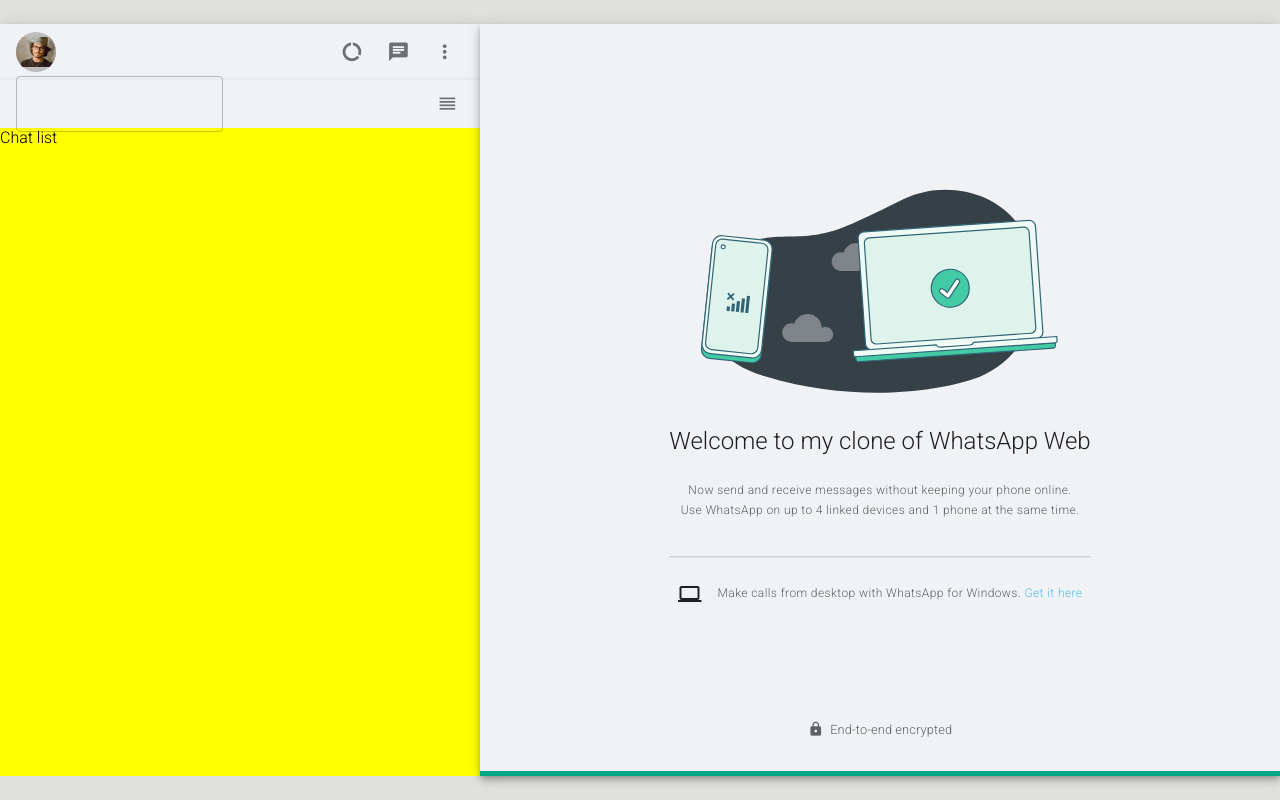
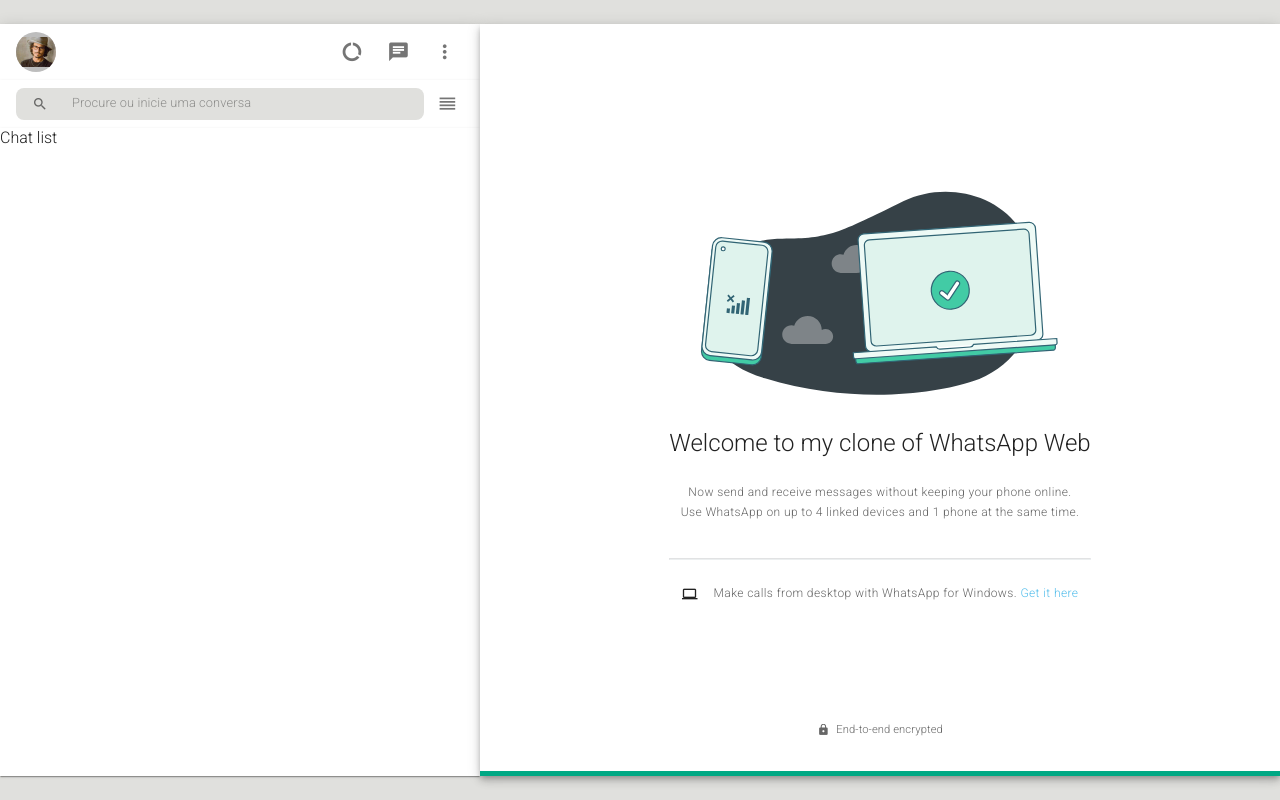
Before and after one commit to EuMarcel0/whatsapp-clone, a React (Vite) app: page / in a window 1280 px wide. Built offline with nearby package versions, Linux system fonts and the light colour scheme.

Commit message:
refactor: theme colors backgrounds

```diff
--- a/src/Global.css
+++ b/src/Global.css
@@ -3,4 +3,17 @@
 	padding: 0;
 	box-sizing: border-box;
 	font-family: 'Roboto', sans-serif;
+	font-size: 1rem;
 }
+
+/* Reset props for material input */
+.MuiInput-underline::before{
+	border-bottom: 0 !important;
+}
+.MuiInput-underline::after{
+	border-bottom: 0 !important;
+}
+.css-1lveplb-MuiInputBase-input-MuiInput-input{
+	padding: 0 !important;
+}
+/* Reset props for material input */
--- a/src/shared/components/MainContainer/MainContainer.tsx
+++ b/src/shared/components/MainContainer/MainContainer.tsx
@@ -85,14 +85,14 @@
 						</Typography>
 						<hr style={{ width: '100%', borderColor: 'rgba(134,150,160,0.15)', marginTop: '.7rem' }} />
 						<Box display='flex' alignItems='center' gap={2}>
-							<Icon sx={{ fontSize: '24px', }}>computer</Icon>
+							<Icon sx={{ fontSize: '1rem', }}>computer</Icon>
 							<Typography variant='caption' component='p' color='textSecondary'>
-								Make calls from desktop with WhatsApp for Windows. <a href='https://www.whatsapp.com/download' target='blank' style={{ textDecoration: 'none', color: '#53bdeb' }}>Get it here</a>
+								Make calls from desktop with WhatsApp for Windows. <a href='https://www.whatsapp.com/download' target='blank' style={{ textDecoration: 'none', color: '#53bdeb', fontSize: 'inherit' }}>Get it here</a>
 							</Typography>
 						</Box>
-						<Typography sx={{ fontSize: '.8rem', display: 'flex', alignItems: 'center', gap: '.4rem', position: 'absolute', bottom: '2rem' }} color='textSecondary'>
-							<Icon sx={{ fontSize: '1rem' }}>lock</Icon>
-							<span>End-to-end encrypted</span>
+						<Typography sx={{ fontSize: '.7rem', display: 'flex', alignItems: 'center', gap: '.4rem', position: 'absolute', bottom: '2rem' }} color='textSecondary'>
+							<Icon sx={{ fontSize: '.8rem' }}>lock</Icon>
+							<span style={{ fontSize: '.7rem' }}>End-to-end encrypted</span>
 						</Typography>
 					</Box>
 				</Box>
--- a/src/shared/components/MainContainer/components/ChatsList.tsx
+++ b/src/shared/components/MainContainer/components/ChatsList.tsx
@@ -1,7 +1,14 @@
-import { Box } from '@mui/material';
+import { Box, Paper, useTheme } from '@mui/material';
 
 export const ChatsList = () => {
+	const theme = useTheme();
 	return (
-		<Box flex='1' bgcolor='#ff0'>Chat list</Box>
+		<Box
+			flex='1'
+			component={Paper}
+			borderRadius={theme.spacing(0)}
+		>
+			Chat list
+		</Box>
 	);
 };
--- a/src/shared/components/MainContainer/components/SearchInputChat.tsx
+++ b/src/shared/components/MainContainer/components/SearchInputChat.tsx
@@ -1,4 +1,4 @@
-import { Box, Icon, IconButton, Paper, TextField, Tooltip, useTheme } from '@mui/material';
+import { Box, Icon, IconButton, Input, Paper, useTheme } from '@mui/material';
 import { AppTooltip } from '../../AppTootip';
 
 export const SearchInputChat = () => {
@@ -7,9 +7,9 @@
 	return (
 		<Box
 			component={Paper}
-			elevation={2}
 			display='flex'
 			alignItems='center'
+			gap={1}
 			width='100%'
 			height='100%'
 			maxHeight={theme.spacing(6)}
@@ -19,14 +19,28 @@
 		>
 			<Box
 				flex='1'
+				display='flex'
+				alignItems='center'
+				justifyContent='start'
+				bgcolor={theme.palette.background.default}
+				height={theme.spacing(4)}
+				borderRadius={theme.spacing(1)}
+				paddingX={theme.spacing(1)}
+				paddingY={theme.spacing(1)}
 			>
-				<TextField
-
+				<AppTooltip title='Pesquisar conversa'>
+					<IconButton sx={{ mr: '1rem' }}>
+						<Icon sx={{ fontSize: '1rem' }}>search</Icon>
+					</IconButton>
+				</AppTooltip>
+				<Input
+					size='small'
+					fullWidth
+					placeholder='Procure ou inicie uma conversa'
+					sx={{ fontSize: '.8rem' }}
 				/>
 			</Box>
-			<AppTooltip
-				title='Ordernar chats'
-			>
+			<AppTooltip title='Ordernar chats'>
 				<Box width={theme.spacing(4)}>
 					<IconButton size='small'>
 						<Icon sx={{ fontSize: '1.3rem' }}>reorder_icon</Icon>
--- a/src/shared/themes/DarkTheme.ts
+++ b/src/shared/themes/DarkTheme.ts
@@ -8,15 +8,8 @@
 			light: '#F8F8F8',
 			contrastText: '#FFF',
 		},
-		secondary:{
-			main: '#F8F8F8',
-			dark: '#F8F8F8',
-			light: '#F8F8F8',
-			contrastText: '#F8F8F8',
-		},
 		background: {
 			default: '#0A1014',
-			paper: '#202C33',
 		}
 	},
 	typography:{
--- a/src/shared/themes/LightTheme.ts
+++ b/src/shared/themes/LightTheme.ts
@@ -9,15 +9,8 @@
 			light: '#F8F8F8',
 			contrastText: '#333',
 		},
-		secondary:{
-			main: '#333',
-			dark: '#333',
-			light: '#333',
-			contrastText: '#333',
-		},
 		background: {
-			default: '#E0E0DD',
-			paper: '#F0F2F5',
+			default: '#e0e0dd',
 		}
 	},
 	typography:{
```
